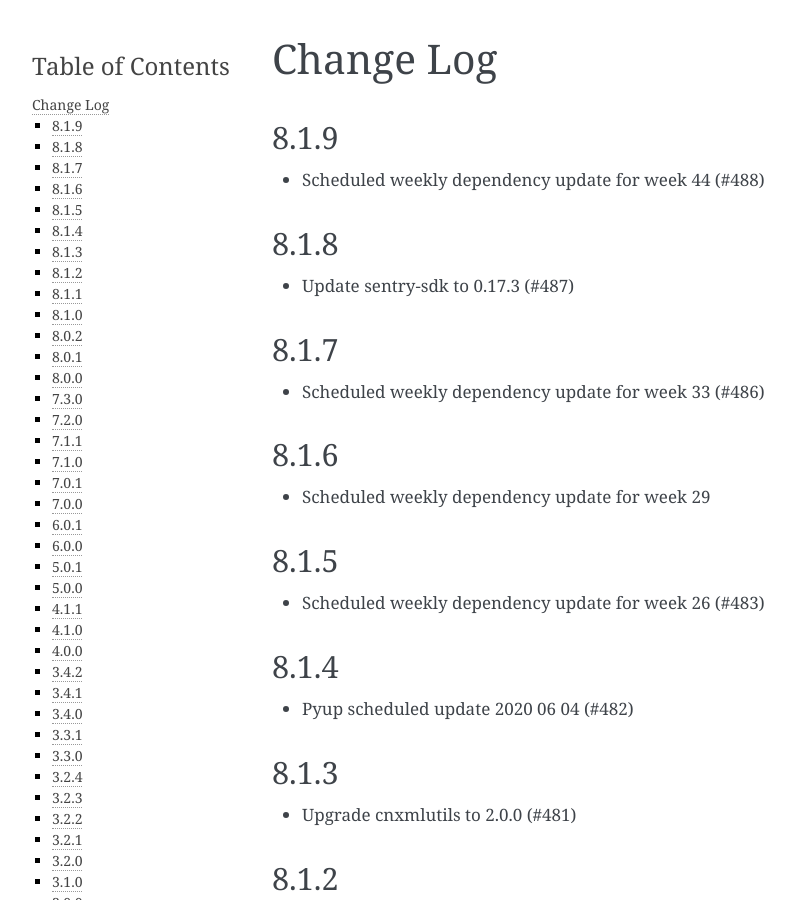
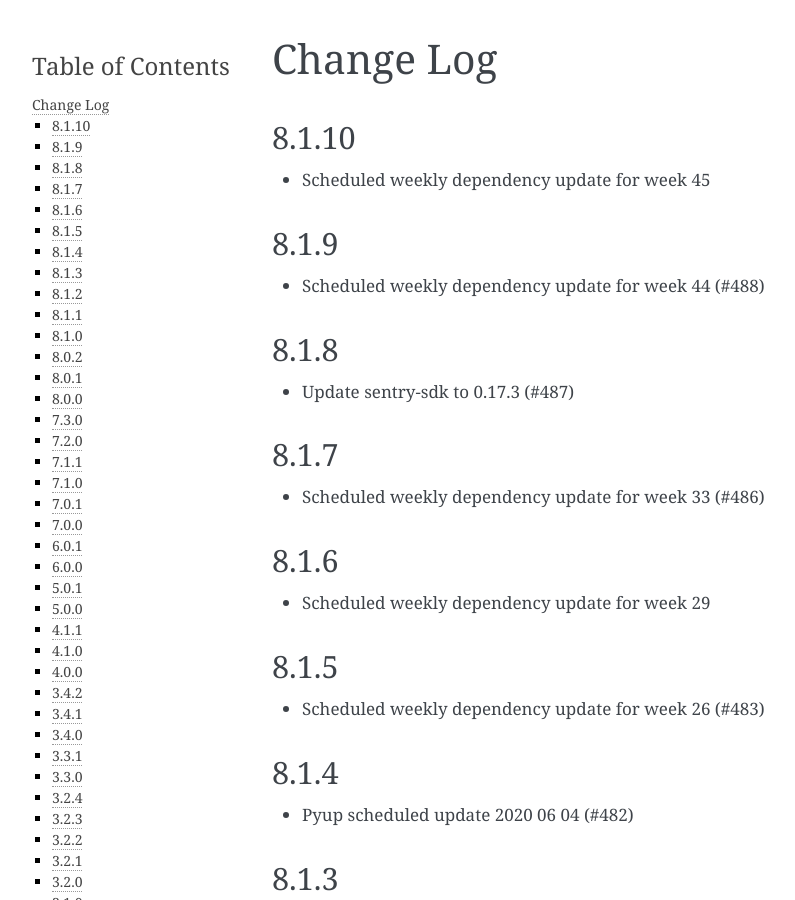
Before and after one commit to openstax/cnx-press, a Sphinx documentation site: the page built from docs/source/changes.rst, in a window 1280 px wide and 900 px high. Shown: the whole window, without its empty margins (148-943 px from the left). Built offline with Sphinx 7.4.7, drawn with Linux system fonts in a browser that asks for light colours.

Commit message:
Update changes.rst

```diff
--- a/docs/source/changes.rst
+++ b/docs/source/changes.rst
@@ -1,6 +1,11 @@
 ==========
 Change Log
 ==========
+8.1.10
+------
+
+- Scheduled weekly dependency update for week 45
+
 8.1.9
 -----
 
```
